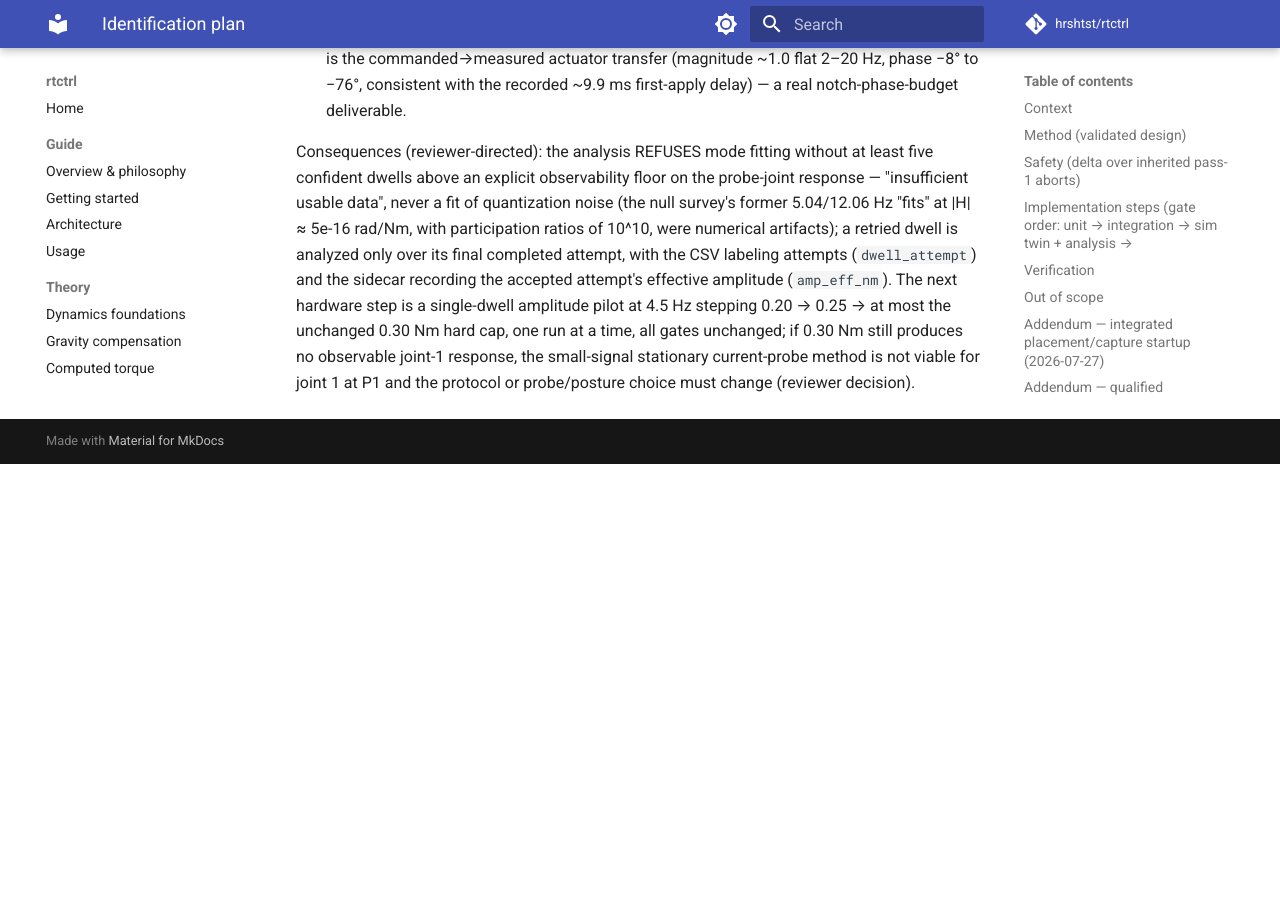
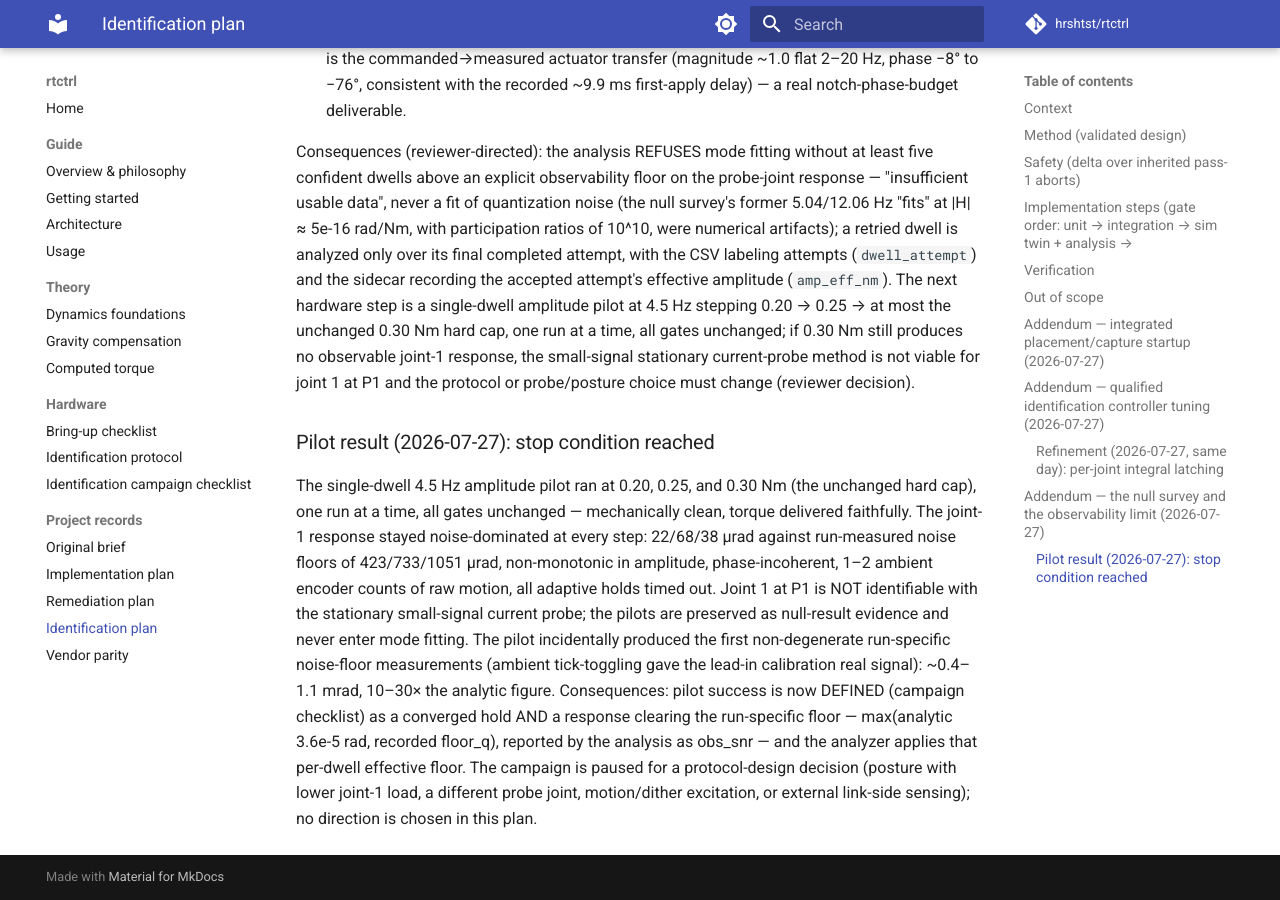
Before and after one commit to hrshtst/rtctrl, an MkDocs documentation site: the page built from docs/IDENTIFICATION_PLAN.md, in a window 1280 px wide and 900 px high, scrolled down 11211 px. Built offline with MkDocs 1.6.1 and Material for MkDocs 9.7.7, drawn with Linux system fonts in a browser that asks for light colours; comment, search, counter and statistics services are not loaded; before the commit the page ends 11675 px from its top, so only the background shows below that.

Commit message:
feat(ident): run-specific observability floor and pilot-success definition
The amplitude pilot reached the documented stop condition: joint 1 at
P1 is not identifiable with the stationary current probe up to the
0.30 Nm hard cap (responses 22-68 urad, non-monotonic, phase-
incoherent, 10-30x below the run-measured 0.4-1.1 mrad noise floors).
Reviewer-directed consequences before the protocol-design decision:

- The analyzer's observability check is now PER DWELL against
  max(the analytic 3.6e-5 rad default, the run's own recorded
  floor_q) — a response above the fixed analytic floor but below its
  run floor is noise, not observation (the 0.25 Nm pilot: 68 urad vs
  733 urad). Each dwell's response, effective floor, and ratio are
  reported as resp_probe_rad / obs_floor_rad / obs_snr in the JSON
  and a resp/floor column in the markdown table. A degenerate
  (tick-frozen ~0) or absent floor_q falls back to the analytic
  floor, so the sim twin (floor_q exactly 0) is unaffected.

- The campaign doc records the null verdict and stop condition,
  preserves the pilots as never-fitted null-result evidence, and
  DEFINES pilot success for every future excitation pilot: a
  converged hold AND obs_snr >= 1 — merely exceeding the analytic
  floor is not success. The four candidate directions are listed as
  a pending reviewer decision; none is chosen.

Regressions pin the pilot shape (above-analytic/below-run-floor
excluded) and the sim shape (floor_q 0 admitted). Validated: all
three pilots and the r2 survey refuse with the run floor named; the
sim still recovers 4.51 Hz zeta 0.034; ruff clean; 132/132 tests;
strict mkdocs.

Claude-Session: https://claude.ai/code/session_018U6gd6Z8sxPPGvah4xC6b4

````diff
--- a/docs/IDENTIFICATION_CAMPAIGN.md
+++ b/docs/IDENTIFICATION_CAMPAIGN.md
@@ -93,36 +93,49 @@ the isolated joint-6 ~4.4 Hz event did not recur in 3×30 s.
       and the analysis refuses to merge it with frozen-integrator
       pose-first data. Manual-flow surveys are not campaign data.
 
-## 3a. P1 joint 1: amplitude pilot BEFORE any further survey
+## 3a. P1 joint 1: NOT IDENTIFIABLE with the stationary probe
+      (2026-07-27 — campaign paused for a protocol-design decision)
 
-The first valid-procedure survey (`p1_j1_survey_r2.csv`, 2026-07-27)
-was mechanically flawless but **scientifically null**: joint 1 held a
-single encoder count through 13 of 16 measurement windows (two
-adjacent counts at 2, 3, and 20 Hz) while the actuator faithfully
-applied the 0.05–0.15 Nm probes. The probe amplitudes sit below the
-joint's effective stiction/deadband at P1, so no plant FRF exists in
-that dataset (the analysis now refuses to fit it). Do NOT run
-refinement sweeps, other joints, or other postures at these
-amplitudes — every survey would be null.
+The first valid-procedure survey (`p1_j1_survey_r2.csv`) was
+mechanically flawless but **scientifically null**: joint 1 held a
+single encoder count through 13 of 16 measurement windows while the
+actuator faithfully applied the 0.05–0.15 Nm probes. The
+reviewer-directed amplitude pilot then stepped one 4.5 Hz dwell
+through 0.20 / 0.25 / 0.30 Nm (the unchanged hard cap) — clean runs,
+torque delivered faithfully — and the joint-1 response stayed
+noise-dominated at every amplitude: 22 / 68 / 38 µrad against
+run-measured noise floors of 423 / 733 / 1051 µrad (response/floor
+0.05 / 0.09 / 0.04), non-monotonic in amplitude, phase-incoherent,
+raw motion 1–2 ambient encoder counts, all three adaptive holds
+timed out. **The documented stop condition is reached: joint 1 at P1
+is not identifiable with this stationary small-signal current-probe
+method.**
 
-- [ ] Reviewer-directed amplitude pilot, ONE dwell per run, stepping
-      0.20 → 0.25 → at most the 0.30 Nm hard cap, one run at a time,
-      all response/deviation/safety gates unchanged:
+Standing consequences (reviewer-confirmed):
 
-  ```sh
-  ./build/apps/x7_ident --joint 1 --pose-first \
-      --anchor-ref config/postures/p1.json \
-      --freqs "4.5@0.20" --amp 0.20 \
-      --label p1-j1-amp020 --log p1_j1_amp020.csv
-  ```
+- The three pilot runs are preserved as null-result evidence; they
+  never enter mode fitting.
+- No further joint-1/P1 surveys with this excitation; no amplitude
+  above the 0.30 Nm hard cap; no refinement sweeps on null data.
+- Confidence and observability thresholds are NOT widened to admit
+  this data.
 
-      The decisive readout is joint-1 MOTION (the analysis reports the
-      demodulated response against the observability floor), not the
-      dwell verdict alone. If 0.30 Nm still produces no observable
-      joint-1 response, STOP the escalation: joint 1 at P1 is not
-      identifiable with this small-signal current-probe method, and
-      the protocol or probe/posture choice must change (reviewer
-      decision).
+**Pilot success definition** (applies to every future excitation
+pilot): a pilot dwell succeeds only when BOTH hold — (a) the
+adaptive hold CONVERGED (the dwell is not low-confidence), and
+(b) the demodulated probe-joint response clears the RUN-SPECIFIC
+observability floor — max(the 3.6e-5 rad analytic floor, the run's
+recorded `floor_q`) — i.e. the analysis's reported `obs_snr` ≥ 1.
+Merely exceeding the fixed analytic floor is NOT success: the
+0.25 Nm pilot did, at 0.09× its actual run floor.
+
+- [ ] Next: a protocol-design decision (reviewer), not another retry.
+      Plausible directions on the table: a posture with lower joint-1
+      stiction/load; probing a different joint with measurable output
+      motion (joints 3/5 are the other planned probe joints); a
+      controlled motion/dither excitation identifying around a moving
+      operating condition; or external link-side sensing if the
+      flexible response is invisible to the servo-output encoder.
 
 ## 4. Analyze BEFORE any refinement (the protocol's hard gate)
 
--- a/docs/IDENTIFICATION_PLAN.md
+++ b/docs/IDENTIFICATION_PLAN.md
@@ -523,3 +523,26 @@ time, all gates unchanged; if 0.30 Nm still produces no observable
 joint-1 response, the small-signal stationary current-probe method
 is not viable for joint 1 at P1 and the protocol or probe/posture
 choice must change (reviewer decision).
+
+### Pilot result (2026-07-27): stop condition reached
+
+The single-dwell 4.5 Hz amplitude pilot ran at 0.20, 0.25, and
+0.30 Nm (the unchanged hard cap), one run at a time, all gates
+unchanged — mechanically clean, torque delivered faithfully. The
+joint-1 response stayed noise-dominated at every step: 22/68/38 µrad
+against run-measured noise floors of 423/733/1051 µrad,
+non-monotonic in amplitude, phase-incoherent, 1–2 ambient encoder
+counts of raw motion, all adaptive holds timed out. Joint 1 at P1 is
+NOT identifiable with the stationary small-signal current probe; the
+pilots are preserved as null-result evidence and never enter mode
+fitting. The pilot incidentally produced the first non-degenerate
+run-specific noise-floor measurements (ambient tick-toggling gave
+the lead-in calibration real signal): ~0.4–1.1 mrad, 10–30× the
+analytic figure. Consequences: pilot success is now DEFINED (campaign
+checklist) as a converged hold AND a response clearing the
+run-specific floor — max(analytic 3.6e-5 rad, recorded floor_q),
+reported by the analysis as obs_snr — and the analyzer applies that
+per-dwell effective floor. The campaign is paused for a
+protocol-design decision (posture with lower joint-1 load, a
+different probe joint, motion/dither excitation, or external
+link-side sensing); no direction is chosen in this plan.
````
Also changed, not shown: docs/IDENTIFICATION_PROTOCOL.md (+16 -9 lines), 2 other files.
